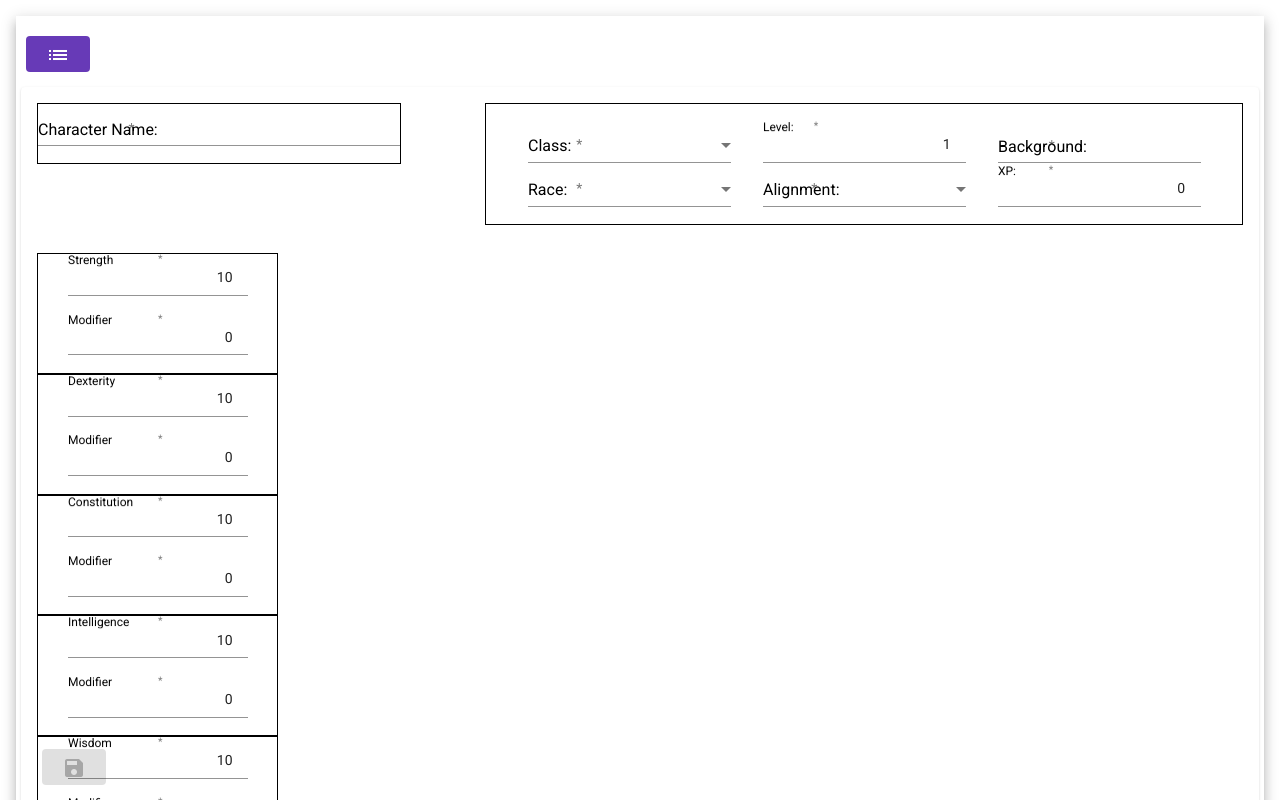
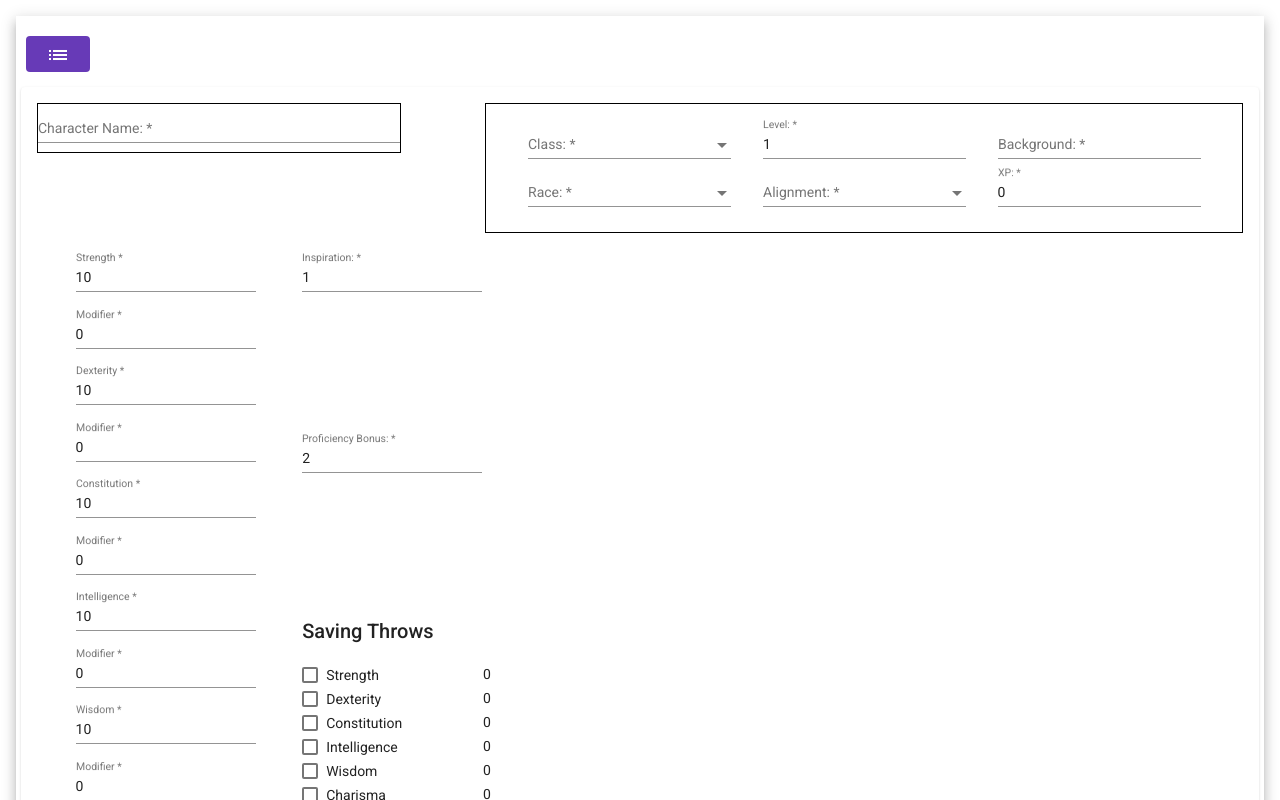
Before and after one commit to rileyjsumner/D-D-Character-Builder, an Angular app: page /characters/add in a window 1280 px wide. Shown: the top 800 px of the page. Built offline with nearby package versions, Linux system fonts and the light colour scheme.

Commit message:
form updates

```diff
--- a/src/app/character-modules/character-add/character-add.component.html
+++ b/src/app/character-modules/character-add/character-add.component.html
@@ -21,15 +21,15 @@
         <div class="character-detail-header">
           <mat-form-field>
             <mat-label>Class:</mat-label>
-            <select matNativeControl formControlName="characterClass" [errorStateMatcher]="matcher">
-              <option *ngFor="let charClass of classes" [value]="charClass">{{charClass}}</option>
-            </select>
+            <mat-select formControlName="characterClass" [errorStateMatcher]="matcher">
+              <mat-option *ngFor="let charClass of classes" [value]="charClass">{{charClass}}</mat-option>
+            </mat-select>
             <mat-error>
               <span *ngIf="!characterForm.get('characterClass').valid && characterForm.get('characterClass').touched">Please enter Class</span>
             </mat-error>
           </mat-form-field>
           <mat-form-field>
-            <mat-label for="level">Level:</mat-label>
+            <mat-label>Level:</mat-label>
             <input id="level" (change)="onLevelChange()" matInput type="number" formControlName="level" [errorStateMatcher]="matcher">
             <mat-error>
               <span *ngIf="!characterForm.get('level').valid && characterForm.get('level').touched">Please enter Class</span>
@@ -44,18 +44,18 @@
           </mat-form-field>
           <mat-form-field>
             <mat-label>Race:</mat-label>
-            <select matNativeControl formControlName="characterRace" [errorStateMatcher]="matcher">
-              <option *ngFor="let race of races" [value]="race">{{race}}</option>
-            </select>
+            <mat-select formControlName="characterRace" [errorStateMatcher]="matcher">
+              <mat-option *ngFor="let race of races" [value]="race">{{race}}</mat-option>
+            </mat-select>
             <mat-error>
               <span *ngIf="!characterForm.get('characterRace').valid && characterForm.get('characterRace').touched">Please enter Race</span>
             </mat-error>
           </mat-form-field>
           <mat-form-field>
             <mat-label>Alignment:</mat-label>
-            <select matNativeControl formControlName="alignment" [errorStateMatcher]="matcher">
-              <option *ngFor="let align of alignments" [value]="align">{{align}}</option>
-            </select>
+            <mat-select formControlName="alignment" [errorStateMatcher]="matcher">
+              <mat-option *ngFor="let align of alignments" [value]="align">{{align}}</mat-option>
+            </mat-select>
             <mat-error>
               <span *ngIf="!characterForm.get('alignment').valid && characterForm.get('alignment').touched">Please enter Alignment</span>
             </mat-error>
@@ -75,61 +75,61 @@
             <div class="ability-score">
               <mat-form-field>
                 <mat-label>Strength</mat-label>
-                <input (change)="updateModifier('strength')" matInput type="number" formControlName="strengthAS" [errorStateMatcher]="matcher"/>
+                <input (change)="updateScore('strength')" matInput type="number" formControlName="strengthAS" [errorStateMatcher]="matcher"/>
               </mat-form-field>
               <mat-form-field>
                 <mat-label>Modifier</mat-label>
-                <input class="modifier" matInput type="number" formControlName="strengthAM" [errorStateMatcher]="matcher"/>
+                <input (change)="updateSavingThrow('strength')" class="modifier" matInput type="number" formControlName="strengthAM" [errorStateMatcher]="matcher"/>
               </mat-form-field>
             </div>
             <div class="ability-score">
               <mat-form-field>
                 <mat-label>Dexterity</mat-label>
-                <input (change)="updateModifier('dexterity')" matInput type="number" formControlName="dexterityAS" [errorStateMatcher]="matcher"/>
+                <input (change)="updateScore('dexterity')" matInput type="number" formControlName="dexterityAS" [errorStateMatcher]="matcher"/>
               </mat-form-field>
               <mat-form-field>
                 <mat-label>Modifier</mat-label>
-                <input class="modifier" matInput type="number" formControlName="dexterityAM" [errorStateMatcher]="matcher"/>
+                <input (change)="updateSavingThrow('dexterity')" class="modifier" matInput type="number" formControlName="dexterityAM" [errorStateMatcher]="matcher"/>
               </mat-form-field>
             </div>
             <div class="ability-score">
               <mat-form-field>
                 <mat-label>Constitution</mat-label>
-                <input (change)="updateModifier('constitution')" matInput type="number" formControlName="constitutionAS" [errorStateMatcher]="matcher"/>
+                <input (change)="updateScore('constitution')" matInput type="number" formControlName="constitutionAS" [errorStateMatcher]="matcher"/>
               </mat-form-field>
               <mat-form-field>
                 <mat-label>Modifier</mat-label>
-                <input class="modifier" matInput type="number" formControlName="constitutionAM" [errorStateMatcher]="matcher"/>
+                <input (change)="updateSavingThrow('constitution')" class="modifier" matInput type="number" formControlName="constitutionAM" [errorStateMatcher]="matcher"/>
               </mat-form-field>
             </div>
             <div class="ability-score">
               <mat-form-field>
                 <mat-label>Intelligence</mat-label>
-                <input (change)="updateModifier('intelligence')" matInput type="number" formControlName="intelligenceAS" [errorStateMatcher]="matcher"/>
+                <input (change)="updateScore('intelligence')" matInput type="number" formControlName="intelligenceAS" [errorStateMatcher]="matcher"/>
               </mat-form-field>
               <mat-form-field>
                 <mat-label>Modifier</mat-label>
-                <input class="modifier" matInput type="number" formControlName="intelligenceAM" [errorStateMatcher]="matcher"/>
+                <input (change)="updateSavingThrow('intelligence')" class="modifier" matInput type="number" formControlName="intelligenceAM" [errorStateMatcher]="matcher"/>
               </mat-form-field>
             </div>
             <div class="ability-score">
               <mat-form-field>
                 <mat-label>Wisdom</mat-label>
-                <input (change)="updateModifier('wisdom')" matInput type="number" formControlName="wisdomAS" [errorStateMatcher]="matcher"/>
+                <input (change)="updateScore('wisdom')" matInput type="number" formControlName="wisdomAS" [errorStateMatcher]="matcher"/>
               </mat-form-field>
               <mat-form-field>
                 <mat-label>Modifier</mat-label>
-                <input class="modifier" matInput type="number" formControlName="wisdomAM" [errorStateMatcher]="matcher"/>
+                <input (change)="updateSavingThrow('wisdom')" class="modifier" matInput type="number" formControlName="wisdomAM" [errorStateMatcher]="matcher"/>
               </mat-form-field>
             </div>
             <div class="ability-score">
               <mat-form-field>
                 <mat-label>Charisma</mat-label>
-                <input (change)="updateModifier('charisma')" matInput type="number" formControlName="charismaAS" [errorStateMatcher]="matcher"/>
+                <input (change)="updateScore('charisma')" matInput type="number" formControlName="charismaAS" [errorStateMatcher]="matcher"/>
               </mat-form-field>
               <mat-form-field>
                 <mat-label>Modifier</mat-label>
-                <input class="modifier" matInput type="number" formControlName="charismaAM" [errorStateMatcher]="matcher"/>
+                <input (change)="updateSavingThrow('charisma')" class="modifier" matInput type="number" formControlName="charismaAM" [errorStateMatcher]="matcher"/>
               </mat-form-field>
             </div>
           </div>
@@ -143,11 +143,35 @@
             <div class="proficiencyBonus">
               <mat-form-field>
                 <mat-label>Proficiency Bonus:</mat-label>
-                <input matInput type="number" formControlName="proficiencyBonus" [errorStateMatcher]="matcher">
+                <input (change)="updateProficiency()" matInput type="number" formControlName="proficiencyBonus" [errorStateMatcher]="matcher">
               </mat-form-field>
             </div>
             <div class="savingThrows">
-
+              <h2>Saving Throws</h2>
+              <div class="throw">
+                <mat-checkbox (change)="updateSavingThrow('strength')" formControlName="strengthSTP">Strength</mat-checkbox>
+                <input matInput type="number" formControlName="strengthST" [errorStateMatcher]="matcher">
+              </div>
+              <div class="throw">
+                <mat-checkbox (change)="updateSavingThrow('dexterity')" formControlName="dexteritySTP">Dexterity</mat-checkbox>
+                <input matInput type="number" formControlName="dexterityST" [errorStateMatcher]="matcher">
+              </div>
+              <div class="throw">
+                <mat-checkbox (change)="updateSavingThrow('constitution')" formControlName="constitutionSTP">Constitution</mat-checkbox>
+                <input matInput type="number" formControlName="constitutionST" [errorStateMatcher]="matcher">
+              </div>
+              <div class="throw">
+                <mat-checkbox (change)="updateSavingThrow('intelligence')" formControlName="intelligenceSTP">Intelligence</mat-checkbox>
+                <input matInput type="number" formControlName="intelligenceST" [errorStateMatcher]="matcher">
+              </div>
+              <div class="throw">
+                <mat-checkbox (change)="updateSavingThrow('wisdom')" formControlName="wisdomSTP">Wisdom</mat-checkbox>
+                <input matInput type="number" formControlName="wisdomST" [errorStateMatcher]="matcher">
+              </div>
+              <div class="throw">
+                <mat-checkbox (change)="updateSavingThrow('charisma')" formControlName="charismaSTP">Charisma</mat-checkbox>
+                <input matInput type="number" formControlName="charismaST" [errorStateMatcher]="matcher">
+              </div>
             </div>
           </div>
         </div>
--- a/src/app/character-modules/character-add/character-add.component.scss
+++ b/src/app/character-modules/character-add/character-add.component.scss
@@ -19,19 +19,7 @@
   margin: 5px;
 }
 
-mat-label {
-  color: black;
-  width: 25%;
-  font-size: 1rem;
-  float: left;
-}
 
-select,
-input {
-  width: 50%;
-  float: right;
-  text-align: right;
-}
 .character-card {
 
   .header {
@@ -44,6 +32,7 @@
 
       mat-form-field {
         width: 100%;
+        height: 3rem;
       }
     }
     .character-detail-header {
@@ -55,21 +44,28 @@
 
       mat-form-field {
         width: 28%;
-        height: 2rem;
+        height: 3rem;
         margin: 0 1rem;
       }
     }
   }
 
   .character-details {
+
+    .abilities {
+      display: flex;
+      flex-wrap: nowrap;
+      width: 100%;
+
       .ability-scores {
 
         display: flex;
         flex-wrap: wrap;
         width: 20%;
 
+        margin: 0 .5rem;
+
         .ability-score {
-        border: 1px solid black;
           flex-flow: wrap;
           display: flex;
           width: 100%;
@@ -90,11 +86,37 @@
           }
         }
       }
+
+      .ability-checks {
+        display: flex;
+        flex-wrap: wrap;
+        width: 20%;
+
+        margin: 0 .5rem;
+
+        .savingThrows {
+
+          .throw {
+
+            display: flex;
+            flex-wrap: nowrap;
+            width: 100%;
+
+            mat-checkbox {
+              width: 75%;
+            }
+            input {
+              width: 25%;
+            }
+          }
+        }
+      }
+    }
+
   }
 
   .button-row {
     bottom: 0;
-    position: fixed;
   }
 
 }
--- a/src/app/character-modules/character-add/character-add.component.ts
+++ b/src/app/character-modules/character-add/character-add.component.ts
@@ -23,6 +23,7 @@
   races = ['Dwarf', 'Elf', 'Halfling', 'Human', 'Dragonborn', 'Gnome', 'Half-Elf', 'Half-Orc', 'Tiefling'];
   alignments = ['Lawful Good', 'Lawful Neutral', 'Lawful Evil', 'Neutral Good', 'True Neutral', 'Neutral Evil', 'Chaotic Good', 'Chaotic Neutral', 'Chaotic Evil'];
   isLoadingResults = false;
+  abilities = ['strength', 'dexterity', 'constitution', 'intelligence', 'wisdom', 'charisma'];
   matcher = new CharacterErrorStateMatcher();
 
   constructor(private router: Router, private api: ApiService, private formBuilder: FormBuilder) { }
@@ -156,7 +157,7 @@
       });
   }
 
-  updateModifier(ability) {
+  updateScore(ability) {
     let score, am;
     switch(ability) {
       case 'strength': {
@@ -199,12 +200,67 @@
 
       }
     }
+    this.updateSavingThrow(ability);
+  }
+
+  updateSavingThrow(ability) {
+    let am, newBonus;
+    let proficiency = this.characterForm.value.proficiencyBonus;
+    switch(ability) {
+      case 'strength': {
+        am = this.characterForm.value.strengthAM;
+        newBonus = am + ((this.characterForm.value.strengthSTP) ? proficiency : 0);
+        this.characterForm.patchValue({strengthST: newBonus});
+        break;
+      }
+      case 'dexterity': {
+        am = this.characterForm.value.dexterityAM;
+        newBonus = am + ((this.characterForm.value.dexteritySTP) ? proficiency : 0);
+        this.characterForm.patchValue({dexterityST: newBonus});
+        break;
+      }
+      case 'constitution': {
+        am = this.characterForm.value.constitutionAM;
+        newBonus = am + ((this.characterForm.value.constitutionSTP) ? proficiency : 0);
+        this.characterForm.patchValue({constitutionST: newBonus});
+        break;
+      }
+      case 'intelligence': {
+        am = this.characterForm.value.intelligenceAM;
+        newBonus = am + ((this.characterForm.value.intelligenceSTP) ? proficiency : 0);
+        this.characterForm.patchValue({intelligenceST: newBonus});
+        break;
+      }
+      case 'wisdom': {
+        am = this.characterForm.value.wisdomAM;
+        newBonus = am + ((this.characterForm.value.wisdomSTP) ? proficiency : 0);
+        this.characterForm.patchValue({wisdomST: newBonus});
+        break;
+      }
+      case 'charisma': {
+        am = this.characterForm.value.charismaAM;
+        newBonus = am + ((this.characterForm.value.charismaSTP) ? proficiency : 0);
+        this.characterForm.patchValue({charismaST: newBonus});
+        break;
+      }
+      default: {
+
+      }
+    }
+  }
+
+  updateProficiency() {
+    for(let ability of this.abilities) {
+      this.updateSavingThrow(ability);
+    }
   }
 
   onLevelChange() {
     let lvl = this.characterForm.value.level;
     let newBonus = Math.floor((lvl+3) / 4) + 1;
     this.characterForm.patchValue({proficiencyBonus: newBonus});
+
+    this.updateProficiency();
   }
 
   static getAbilityModifier(score) {
--- a/src/app/material/material.module.ts
+++ b/src/app/material/material.module.ts
@@ -8,6 +8,7 @@
 import {MatTableModule} from '@angular/material/table';
 import {MatSortModule} from '@angular/material/sort';
 import {MatIconModule} from '@angular/material/icon';
+import {MatCheckboxModule} from '@angular/material/checkbox';
 
 const MaterialComponents = [
   BrowserAnimationsModule,
@@ -18,7 +19,8 @@
   MatButtonModule,
   MatTableModule,
   MatSortModule,
-  MatIconModule
+  MatIconModule,
+  MatCheckboxModule
 ];
 
 @NgModule({
```
Lines whose indentation alone changed are shown as unchanged.
